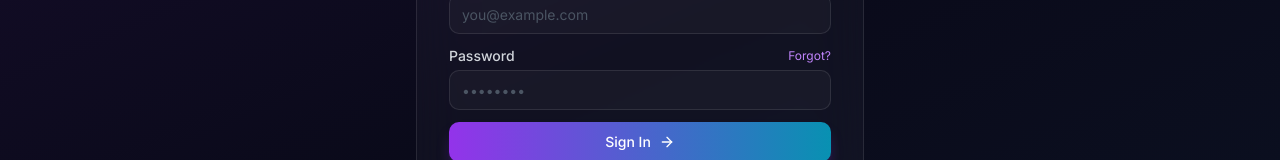
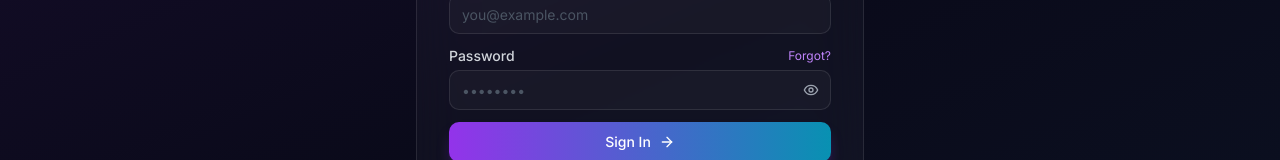
Before and after one commit to kktejas07/events, a Next.js app: page /login in a window 1280 px wide. Shown: the part 371-531 px from the top of the page. Built offline with nearby package versions, Linux system fonts and the light colour scheme; no server answers.

Commit message:
feat: add password visibility toggle icon on login and register pages

```diff
--- a/src/app/(auth)/login/page.tsx
+++ b/src/app/(auth)/login/page.tsx
@@ -9,7 +9,7 @@
 import { Input } from "@/components/ui/input";
 import { Label } from "@/components/ui/label";
 import { Separator } from "@/components/ui/separator";
-import { Github, Linkedin, Sparkles, ArrowRight } from "lucide-react";
+import { Github, Linkedin, Sparkles, ArrowRight, Eye, EyeOff } from "lucide-react";
 import { signInWithGoogle, signInWithGithub } from "@/lib/firebase-auth";
 
 async function firebaseSignIn(provider: "google" | "github") {
@@ -36,6 +36,7 @@
   const [loading, setLoading] = useState(false);
   const [socialLoading, setSocialLoading] = useState<"google" | "github" | null>(null);
   const [form, setForm] = useState({ email: "", password: "" });
+  const [showPassword, setShowPassword] = useState(false);
 
   async function handleEmailLogin(e: React.FormEvent) {
     e.preventDefault();
@@ -189,15 +190,23 @@
                     Forgot?
                   </Link>
                 </div>
+                <div className="relative">
                   <Input
                     id="password"
-                  type="password"
+                    type={showPassword ? "text" : "password"}
                     placeholder="••••••••"
                     value={form.password}
                     onChange={(e) => setForm({ ...form, password: e.target.value })}
-                  required
-                  className="border-white/10 bg-white/[0.03] text-white placeholder:text-gray-600"
+                    className="border-white/10 bg-white/[0.03] text-white placeholder:text-gray-600 pr-10"
                   />
+                  <button
+                    type="button"
+                    onClick={() => setShowPassword(!showPassword)}
+                    className="absolute right-3 top-1/2 -translate-y-1/2 text-gray-400 hover:text-white"
+                  >
+                    {showPassword ? <EyeOff className="h-4 w-4" /> : <Eye className="h-4 w-4" />}
+                  </button>
+                </div>
               </div>
               <Button
                 type="submit"
--- a/src/app/(auth)/register/page.tsx
+++ b/src/app/(auth)/register/page.tsx
@@ -9,7 +9,7 @@
 import { Input } from "@/components/ui/input";
 import { Label } from "@/components/ui/label";
 import { Separator } from "@/components/ui/separator";
-import { Github, Linkedin, Sparkles, ArrowRight, Swords, UserRound } from "lucide-react";
+import { Github, Linkedin, Sparkles, ArrowRight, Eye, EyeOff } from "lucide-react";
 import { signInWithGoogle, signInWithGithub } from "@/lib/firebase-auth";
 
 async function firebaseSignIn(provider: "google" | "github") {
@@ -60,6 +60,8 @@
   const [loading, setLoading] = useState(false);
   const [socialLoading, setSocialLoading] = useState<"google" | "github" | null>(null);
   const [form, setForm] = useState<FormData>(emptyForm);
+  const [showPassword, setShowPassword] = useState(false);
+  const [showConfirm, setShowConfirm] = useState(false);
 
   function update<K extends keyof FormData>(key: K, value: FormData[K]) {
     setForm((prev) => ({ ...prev, [key]: value }));
@@ -330,30 +332,48 @@
                   <Label htmlFor="password" className="text-sm text-gray-300">
                     Password *
                   </Label>
+                  <div className="relative">
                     <Input
                       id="password"
-                    type="password"
+                      type={showPassword ? "text" : "password"}
                       placeholder="Min 8 characters"
                       value={form.password}
                       onChange={(e) => update("password", e.target.value)}
                       required
                       minLength={8}
-                    className="border-white/10 bg-white/[0.03] text-white placeholder:text-gray-600"
+                      className="border-white/10 bg-white/[0.03] text-white placeholder:text-gray-600 pr-10"
                     />
+                    <button
+                      type="button"
+                      onClick={() => setShowPassword(!showPassword)}
+                      className="absolute right-3 top-1/2 -translate-y-1/2 text-gray-400 hover:text-white"
+                    >
+                      {showPassword ? <EyeOff className="h-4 w-4" /> : <Eye className="h-4 w-4" />}
+                    </button>
+                  </div>
                 </div>
                 <div className="space-y-1">
                   <Label htmlFor="confirmPassword" className="text-sm text-gray-300">
                     Confirm *
                   </Label>
+                  <div className="relative">
                     <Input
                       id="confirmPassword"
-                    type="password"
+                      type={showConfirm ? "text" : "password"}
                       placeholder="Re-enter password"
                       value={form.confirmPassword}
                       onChange={(e) => update("confirmPassword", e.target.value)}
                       required
-                    className="border-white/10 bg-white/[0.03] text-white placeholder:text-gray-600"
+                      className="border-white/10 bg-white/[0.03] text-white placeholder:text-gray-600 pr-10"
                     />
+                    <button
+                      type="button"
+                      onClick={() => setShowConfirm(!showConfirm)}
+                      className="absolute right-3 top-1/2 -translate-y-1/2 text-gray-400 hover:text-white"
+                    >
+                      {showConfirm ? <EyeOff className="h-4 w-4" /> : <Eye className="h-4 w-4" />}
+                    </button>
+                  </div>
                 </div>
               </div>
 
```
Lines whose indentation alone changed are shown as unchanged.
